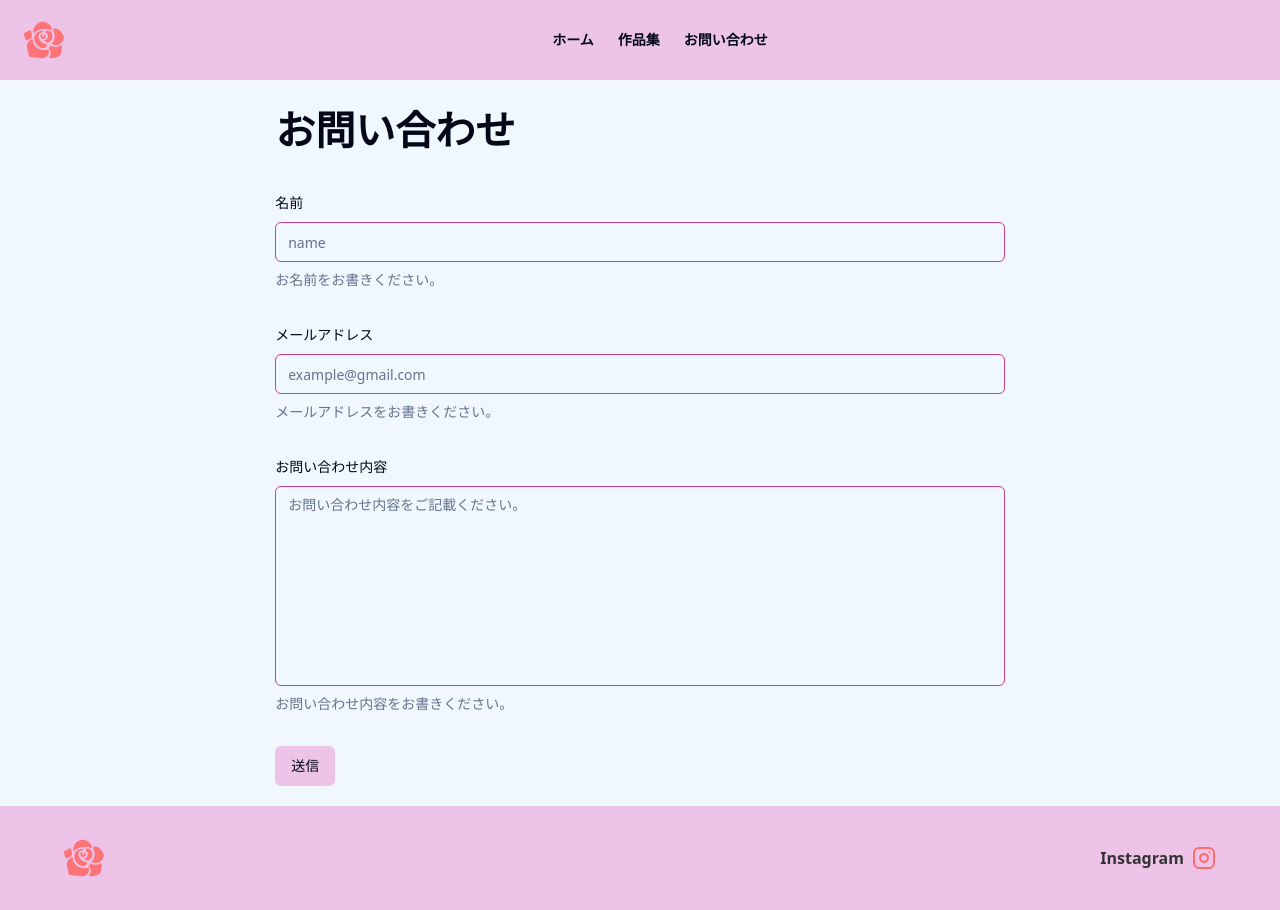
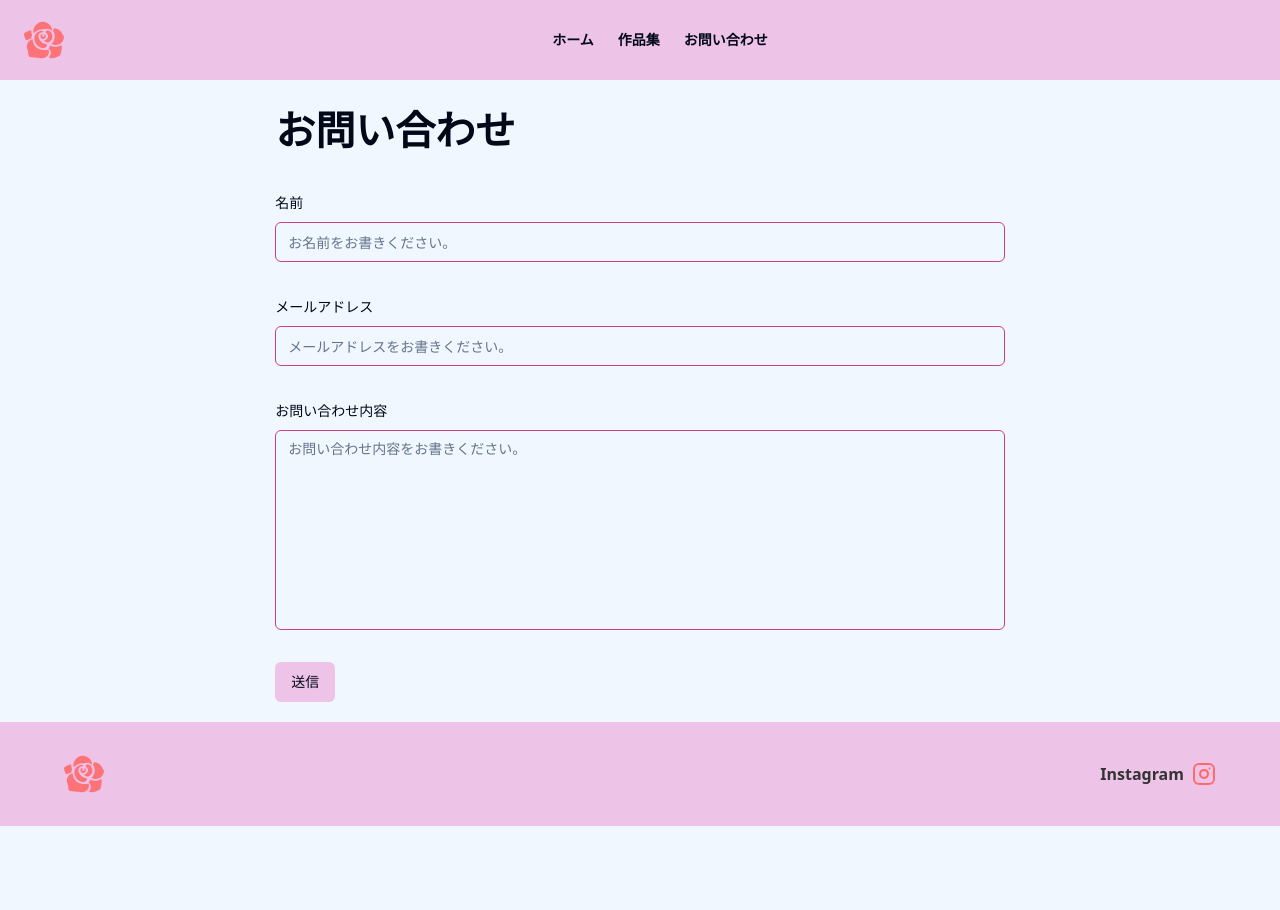
Before and after one commit to ChikawaMax/flowerpage, a Next.js app: page /contact in a window 1280 px wide. After the commit the page ends 826 px from the top, so only its background shows below. Built offline with nearby package versions, Linux system fonts and the light colour scheme.

Commit message:
♻️ お問い合わせフォームリファクタリング

```diff
--- a/app/contact/page.tsx
+++ b/app/contact/page.tsx
@@ -1,10 +1,142 @@
-import { Contactform } from '@/components/contact';
-import React from 'react';
+'use client';
+
+import React, { useState } from 'react';
+import {
+  Form,
+  FormControl,
+  FormField,
+  FormItem,
+  FormLabel,
+  FormMessage,
+} from '@/components/ui/form';
+import { SubmitHandler, useForm } from 'react-hook-form';
+import { Input } from '@/components/ui/input';
+import { Button } from '@/components/ui/button';
+import { z } from 'zod';
+import { zodResolver } from '@hookform/resolvers/zod';
+import { Textarea } from '@/components/ui/textarea';
+import { init, send } from '@emailjs/browser';
+import { Toaster, toast } from 'react-hot-toast';
+
+const formShema = z.object({
+  name: z.string().min(2, { message: '2文字で入力してください' }).max(50),
+  email: z.string().email({ message: 'メールアドレスの形式ではありません' }),
+  content: z.string(),
+});
+
+type formType = z.infer<typeof formShema>;
 
 const Contact = () => {
+  const [isSending, setIsSending] = useState(false);
+
+  const form = useForm<formType>({
+    mode: 'onChange',
+    resolver: zodResolver(formShema),
+    defaultValues: {
+      name: '',
+      email: '',
+      content: '',
+    },
+  });
+
+  const onSubmit: SubmitHandler<formType> = async (data: formType) => {
+    const userId = process.env.NEXT_PUBLIC_EMAILJS_USER_ID;
+    const serviceId = process.env.NEXT_PUBLIC_EMAILJS_SERVICE_ID;
+    const templateId = process.env.NEXT_PUBLIC_EMAILJS_TEMPLATE_ID;
+
+    const { name, email, content } = data;
+
+    if (userId && serviceId && templateId) {
+      setIsSending(true);
+      const loadingToast = toast.loading('送信中...');
+
+      //emailjsを初期化する
+      init(userId);
+
+      //送信するデータを定義する
+      const params = {
+        name: name,
+        email: email,
+        content: content,
+      };
+
+      try {
+        //送信する
+        await send(serviceId, templateId, params);
+        toast.success('送信が成功しました。');
+      } catch {
+        toast.error('送信に失敗しました。');
+      } finally {
+        form.reset();
+        toast.dismiss(loadingToast);
+        setIsSending(false);
+      }
+    }
+  };
+
   return (
-    <div className="my-5">
-      <Contactform />
+    <div className="container flex items-center py-5">
+      <Toaster />
+      <div className="lg:w-[60%] w-full mx-auto">
+        <h2 className="text-[40px] font-bold mb-[30px]">お問い合わせ</h2>
+        <Form {...form}>
+          <form className="space-y-8" onSubmit={form.handleSubmit(onSubmit)}>
+            <FormField
+              control={form.control}
+              name="name"
+              render={({ field }) => (
+                <FormItem>
+                  <FormLabel>名前</FormLabel>
+                  <FormControl>
+                    <Input
+                      placeholder="お名前をお書きください。"
+                      {...field}
+                      disabled={isSending}
+                    />
+                  </FormControl>
+                  <FormMessage />
+                </FormItem>
+              )}
+            />
+            <FormField
+              control={form.control}
+              name="email"
+              render={({ field }) => (
+                <FormItem>
+                  <FormLabel>メールアドレス</FormLabel>
+                  <FormControl>
+                    <Input
+                      placeholder="メールアドレスをお書きください。"
+                      {...field}
+                      disabled={isSending}
+                    />
+                  </FormControl>
+                  <FormMessage />
+                </FormItem>
+              )}
+            />
+            <FormField
+              control={form.control}
+              name="content"
+              render={({ field }) => (
+                <FormItem>
+                  <FormLabel>お問い合わせ内容</FormLabel>
+                  <FormControl>
+                    <Textarea
+                      placeholder="お問い合わせ内容をお書きください。"
+                      {...field}
+                      className="resize-none h-[200px]"
+                      disabled={isSending}
+                    />
+                  </FormControl>
+                  <FormMessage />
+                </FormItem>
+              )}
+            />
+            <Button disabled={isSending}>送信</Button>
+          </form>
+        </Form>
+      </div>
     </div>
   );
 };
--- a/components/contact.tsx
+++ b/components/contact.tsx
@@ -4,7 +4,6 @@ import React, { useState } from 'react';
 import {
   Form,
   FormControl,
-  FormDescription,
   FormField,
   FormItem,
   FormLabel,
@@ -31,6 +30,7 @@ export const Contactform = () => {
   const [isSending, setIsSending] = useState(false);
 
   const form = useForm<formType>({
+    mode: 'onChange',
     resolver: zodResolver(formShema),
     defaultValues: {
       name: '',
@@ -88,9 +88,12 @@ export const Contactform = () => {
                 <FormItem>
                   <FormLabel>名前</FormLabel>
                   <FormControl>
-                    <Input placeholder="name" {...field} disabled={isSending} />
+                    <Input
+                      placeholder="お名前をお書きください。"
+                      {...field}
+                      disabled={isSending}
+                    />
                   </FormControl>
-                  <FormDescription>お名前をお書きください。</FormDescription>
                   <FormMessage />
                 </FormItem>
               )}
@@ -103,14 +106,11 @@ export const Contactform = () => {
                   <FormLabel>メールアドレス</FormLabel>
                   <FormControl>
                     <Input
-                      placeholder="example@gmail.com"
+                      placeholder="メールアドレスをお書きください。"
                       {...field}
                       disabled={isSending}
                     />
                   </FormControl>
-                  <FormDescription>
-                    メールアドレスをお書きください。
-                  </FormDescription>
                   <FormMessage />
                 </FormItem>
               )}
@@ -129,9 +129,6 @@ export const Contactform = () => {
                       disabled={isSending}
                     />
                   </FormControl>
-                  <FormDescription>
-                    お問い合わせ内容をお書きください。
-                  </FormDescription>
                   <FormMessage />
                 </FormItem>
               )}
```
